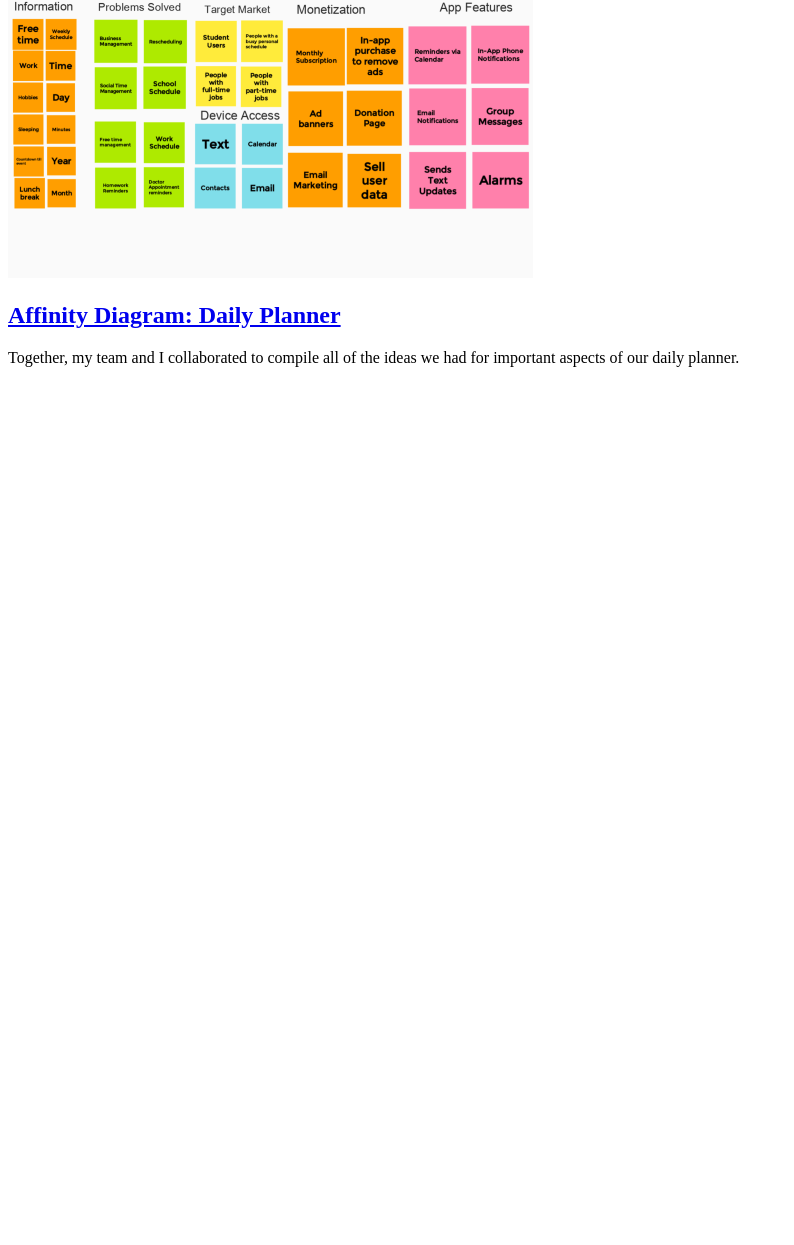
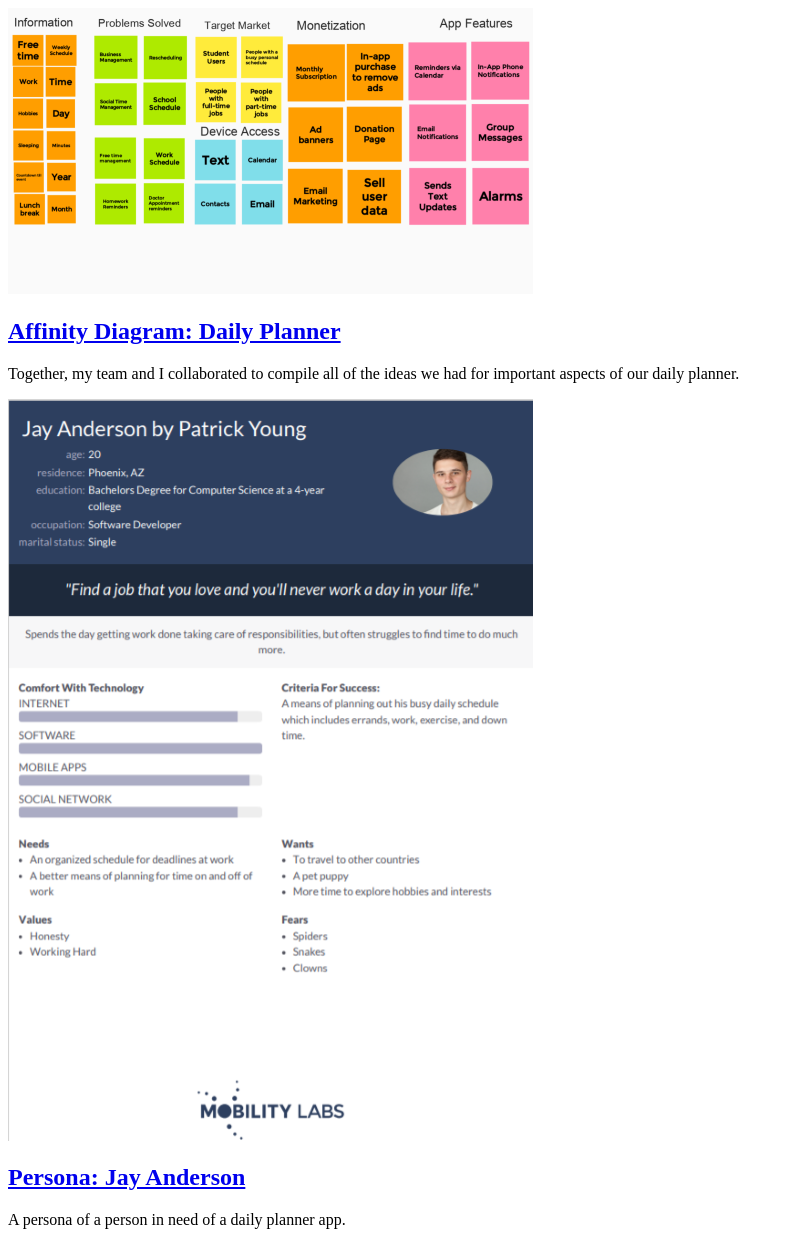
Before and after one commit to patrickyoung280/patrickyoung280.github.io, a plain HTML site: page index.html in a window 1280 px wide. Shown: the part 709-1954 px from the top of the page, without its empty margins (0-794 px from the left). Before the commit the page ends 1092 px from the top, so only its background shows below. Drawn offline with Linux system fonts and the light colour scheme.

Commit message:
Add files via upload

```diff
--- a/index.html
+++ b/index.html
@@ -29,3 +29,16 @@
         </section>
     </body>
 </html>
+
+        <!-- Persona Assignment-->
+        <section class="assignment">
+            <a href="files/personas.pdf"><img src="images/persona.png"></a>
+            <section class="ass-details">
+                <a href="files/personas.pdf"><h2>Persona: Jay Anderson</h2></a>
+                <p>
+                    A persona of a person in need of a daily planner app.
+                </p>
+            </section>
+        </section>
+    </body>
+</html>
```
Also changed, not shown: images/persona.png (added), images/problem-statement.png, 1 other file.
